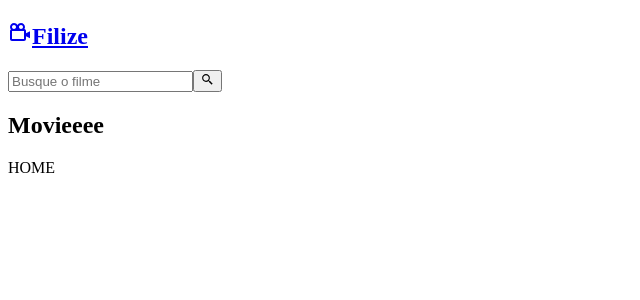
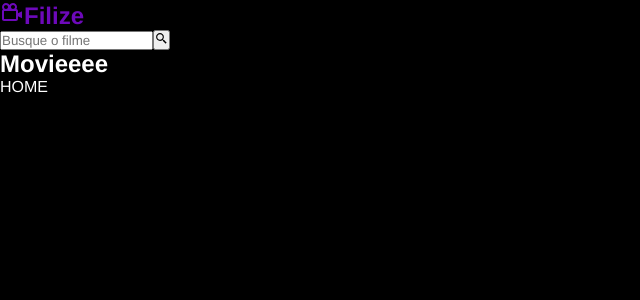
Before and after one commit to Programadorwolrd/Site-de-filmes-com-API, a React (Vite) app in the folder vite-project/: page / in a window 1280 px wide. Shown: the top 300 px of the page, without its empty margins (0-640 px from the left). Built offline with nearby package versions, Linux system fonts and the light colour scheme.

Commit message:
melhorias no projeto

```diff
--- a/vite-project/src/App.jsx
+++ b/vite-project/src/App.jsx
@@ -1,6 +1,7 @@
 
 import {Outlet} from "react-router-dom";
 import Navbar from "./components/navbar";
+
 import "./App.css";
 
 function App() {
--- a/vite-project/src/index.css
+++ b/vite-project/src/index.css
@@ -0,0 +1,21 @@
+* {
+    font-family: Helvetica;
+    margin: 0;
+    padding: 0;
+    box-sizing: border-box;
+  }
+
+  body {
+    background-color: #000;
+    color: white;
+  }
+
+  a {
+    text-decoration: none;
+    color: #7e19ea;
+    transition: 0.5s;
+  }
+
+  a:hover {
+    color: #6d09ba;
+  }
--- a/vite-project/src/pages/Home.jsx
+++ b/vite-project/src/pages/Home.jsx
@@ -1,9 +1,24 @@
+import { useState, useEfefect, useEffect } from "react";
+const moviesURL = import.meta.env.VITE_API;
+const apiKey = import.meta.env.VITE_API_KEY;
+
+const Home = () => {
+  const [topMovies, setTopMovies] = useState([]);
+
+  const getTopRatedMovies = async (url) => {
+    //aqui criei uma variavel chamada  getTopRatedMovies que pega o json
+    const data = await res.json();
+    setTopMovies(data.results); //mostra o data com o json
+  };
 
 
-const Home =()=>{
-    return(
-        <div>HOME</div>
-    )
-}
 
-export default Home
+  useEffect(() => {
+    const topRatedUrl =`${moviesURL}top_rated?${apiKey}`;
+  }, []);//aqui uso uma função do react chamda useEffect com outras coisas pra fazer a libveração da api com o link e a senha
+
+
+  return <div>HOME</div>;
+};
+
+export default Home;
```
Also changed, not shown: 1 other file (tests, documents, lock files or other folders).
